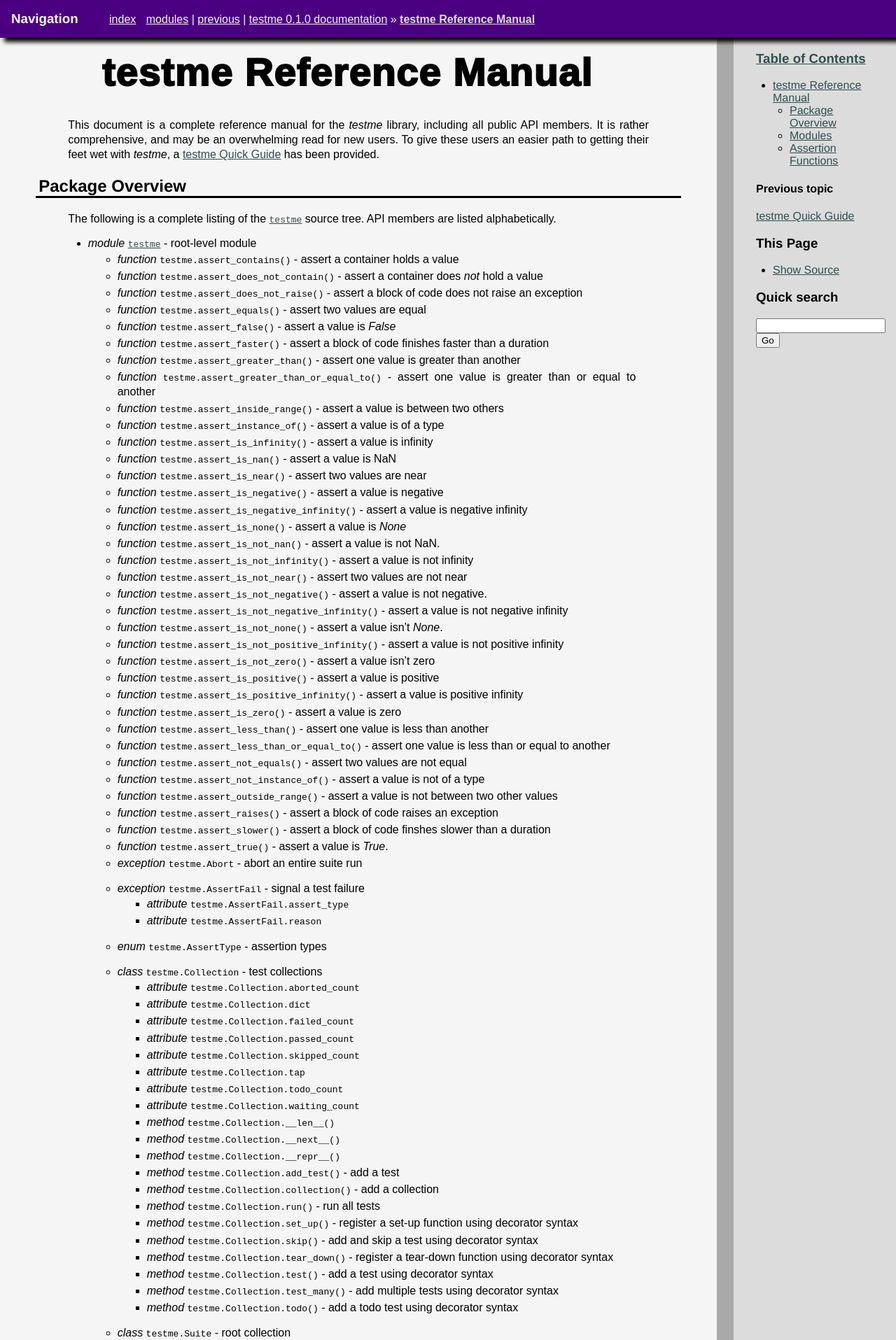
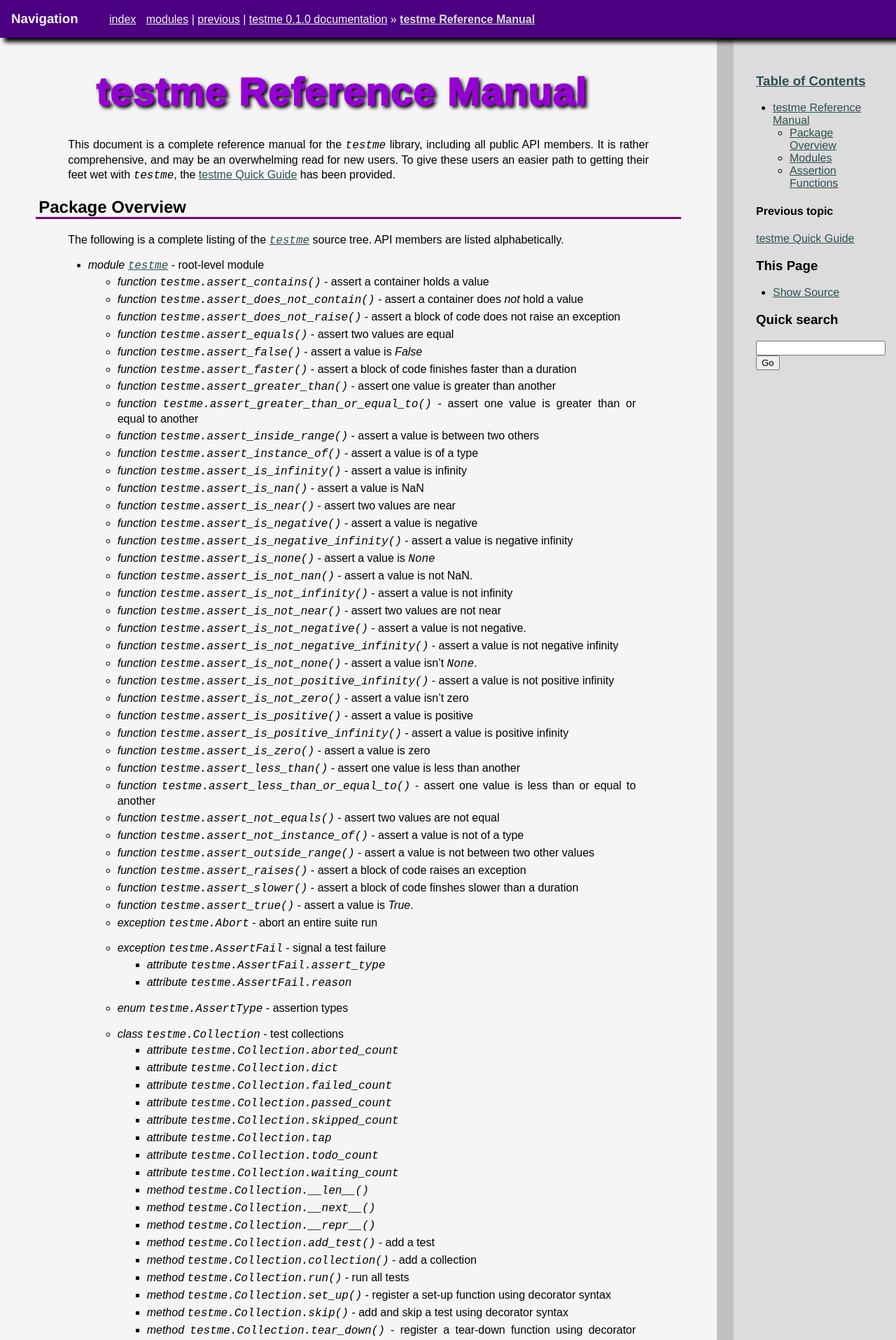
Before and after one commit to kawright/testme, a Sphinx documentation site: the page built from doc/source/manual.rst, in a window 1280 px wide. Shown: the top 1915 px of the page at 70% size. Built offline with Sphinx 7.4.7, drawn with Linux system fonts in a browser that asks for light colours; some of the changed text lies outside the part shown.

Commit message:
wip; doc

```diff
--- a/doc/source/manual.rst
+++ b/doc/source/manual.rst
@@ -5,10 +5,10 @@
 testme Reference Manual
 #######################
 
-This document is a complete reference manual for the *testme* library,
+This document is a complete reference manual for the ``testme`` library,
 including all public API members. It is rather comprehensive, and may be
 an overwhelming read for new users. To give these users an easier path to
-getting their feet wet with *testme*, a :ref:`quick-guide` has been provided.
+getting their feet wet with ``testme``, the :ref:`quick-guide` has been provided.
 
 ****************
 Package Overview
@@ -45,7 +45,7 @@
       negative
     * *function* :py:func:`testme.assert_is_negative_infinity` - assert a
       value is negative infinity
-    * *function* :py:func:`testme.assert_is_none` - assert a value is *None*
+    * *function* :py:func:`testme.assert_is_none` - assert a value is ``None``
     * *function* :py:func:`testme.assert_is_not_nan` - assert a value is not
       NaN.
     * *function* :py:func:`testme.assert_is_not_infinity` - assert a value is
@@ -57,7 +57,7 @@
     * *function* :py:func:`testme.assert_is_not_negative_infinity` - assert a
       value is not negative infinity
     * *function* :py:func:`testme.assert_is_not_none` - assert a value isn't
-      *None*.
+      ``None``.
     * *function* :py:func:`testme.assert_is_not_positive_infinity` - assert
       a value is not positive infinity
     * *function* :py:func:`testme.assert_is_not_zero` - assert a value isn't
@@ -142,8 +142,8 @@
 
 .. py:module:: testme
 
-*testme*
-==========
+testme
+======
 
 .. version-added:: 0.1.0
 
@@ -165,10 +165,10 @@
 statement proves `False`. This special exception tells :py:mod:`testme` that a
 test has failed in an expected manner, and to process it normally (see
 :py:meth:`testme.Test.run` and :py:meth:`testme.Container.run` for more
-information on failure cases.
+information on failure cases).
 
-All *assert_* functions accept an optional, final keyword argument
-*reason*, which is a :py:type:`str` that explains why the assertion may have
+All ``assert_`` functions accept an optional, final keyword argument
+``reason``, which is a :py:type:`str` that explains why the assertion may have
 failed. If this is omitted, a default message will be used.
 
 In general, each type of condition :py:mod:`testme` can check for has two
@@ -177,10 +177,79 @@
 
 All assertions are listed below, and are documented in full detail.
 
+assert_contains
+===============
+
+.. version-added:: 0.1.0
+
 .. autofunction:: assert_contains
 
-    Assert that *container* contains *instance*.
+
+    Assert that ``container`` contains ``instance``.
+
+assert_does_not_contain
+=======================
+
+.. version-added:: 0.1.0
 
 .. autofunction:: assert_does_not_contain
 
-    Assert that *container* does not contains *instance*.
+    Assert that ``container`` does not contain ``instance``.
+
+assert_does_not_raise
+=====================
+
+.. version-added:: 0.1.0
+
+.. autofunction:: assert_does_not_raise
+
+    A context manager which asserts that no exception of type ``ex_type`` will
+    be raised during its lifetime.
+
+assert_equals
+=============
+
+.. version-added:: 0.1.0
+
+.. autofunction:: assert_equals
+
+   Assert that the ``left`` and ``right`` arguments are equal.
+
+assert_false
+============
+
+.. version-added:: 0.1.0
+
+.. autofunction:: assert_false
+
+   Assert that the ``expression``.
+
+assert_faster
+=============
+
+.. version-added:: 0.1.0
+
+.. autofunction:: assert_faster
+
+    A context manager which asserts that no more than ``nanos`` number of
+    nanoseconds will elapse before it finishes.
+
+assert_greater_than
+===================
+
+.. version-added:: 0.1.0
+
+.. autofunction:: assert_greater_than
+
+   Assert that the ``left`` argument is greater than or equal to the ``right``
+   argument.
+
+assert_greater_than_or_equal_to
+===============================
+
+.. version-added:: 0.1.0
+
+.. autofunction:: assert_greater_than_or_equal_to
+
+   Assert that the ``left`` argument is greater than or equal to the ``right``
+   argument.
--- a/doc/theme/kwdevtheme/static/style.css
+++ b/doc/theme/kwdevtheme/static/style.css
@@ -1,14 +1,12 @@
+/*
+ * kwdevtheme - official theme for kwdev.org documentation pages
+ *
+ * kwdevtheme.purple_light.css
+ */
+
 /* Body */
 body {
     margin: 0px;
-}
-
-/* Header Links */
-.headerlink {
-    visibility: hidden;
-}
-.headerlink:hover {
-    visibility: visible;
 }
 
 /* Document Root */
@@ -21,7 +19,7 @@
 /* Sidebar */
 div.document > div.sphinxsidebar {
     border-left-style: solid;
-    border-left-color: DarkGray;
+    border-left-color: Silver;
     border-left-width: 1.5em;
     display: block;
     h1,
@@ -42,7 +40,7 @@
     font-size: medium;
     padding-left: 2em;
     padding-right: 2em;
-    paddding-top: 1em;
+    padding-top: 2em;
     div > ul > li > ul > li > ul > li {           /* Hide TOC levels after 2 */
         visibility: hidden;
         display: none;
@@ -52,6 +50,7 @@
     }
 }
 
+/* Code Block */
 .highlight {
     margin-left: 8em;
     margin-right: 8em;
@@ -61,26 +60,25 @@
     border-color: Plum;
     filter: drop-shadow(Indigo 6px 6px 3px);
 }
-
-/* Code Blocks */
 .highlight > pre {
     background-color: Lavender;
     padding: 1em;
     margin: 0px;
 }
 
-/* Document Bodywrapper */
+/* Bodywrapper */
 div.document > div.documentwrapper {
     display: block;
     h2 {
         padding-left: 4px;
         border-bottom-style: solid;
         border-bottom-width: 3px;
-        border-bottom-color: ;
+        border-bottom-color: Purple;
         font-family: "Helvetica", sans-serif;
     }
     h3,
     h4 {
+        font-style: italic;
         padding-left: 4px;
         font-family: "Helvetica", sans-serif;
 
@@ -89,18 +87,23 @@
         padding-left: 0px;
         text-align: center;
         font-family: "Arial", sans-serif;
-        color: Black;
+        color: DarkViolet;
         font-size: 3.5em;
         letter-spacing: .02em;
-        margin-top: .3em;
+        margin-top: .8em;
         margin-bottom: .6em;
         font-weight: 1000;
+        text-shadow: 3px 3px 5px Black;
     }
     font-family: "Arial", sans-serif;
     margin-left: 5%;
     margin-right: 5%;
     ul {
         padding-left: 10px;
+    }
+    code.docutils.literal.notranslate {
+        font-size: large;
+        font-style: italic;
     }
     p {
         margin-left: 5%;
@@ -138,9 +141,12 @@
         margin-left: 7%;
         margin-right: 7%;
     }
+    .versionadded {
+        margin-top: 1.6em;
+        margin-bottom: 1.6em;
+    }
     .added {
         text-align: center;
-        margin-left: 2em;
         padding-left: 1em;
         padding-right: 1em;
         padding-top: .5em;
@@ -150,6 +156,7 @@
         border-left-style: solid;
         border-left-width: .5em;
         border-left-color: LimeGreen;
+        filter: drop-shadow(DarkGray 4px 4px 2px);
     }
     a {
         color: DarkSlateGray;
@@ -232,9 +239,29 @@
     font-weight: bold;
 }
 
+/* Blank Space */
 div.clearer {
     visibility: hidden;
     display: none;
     max-height: 0px;
     min-height: 0px;
 }
+
+/* Anchor Links */
+a.headerlink {
+    padding-left: 0.3em;
+    opacity: 0;
+    color: purple;
+    text-decoration: none;
+    font-style: normal;
+    transition-property: opacity;
+    transition-duration: 0.25s;
+    transition-behavior: allow-discrete;
+
+}
+a.headerlink:hover {
+    opacity: 1;
+    transition-property: opacity;
+    transition-duration: 0.25s;
+    transition-behavior: allow-discrete;
+}
```
Also changed, not shown: other parts of doc/source/manual.rst (+1 -1 lines).
